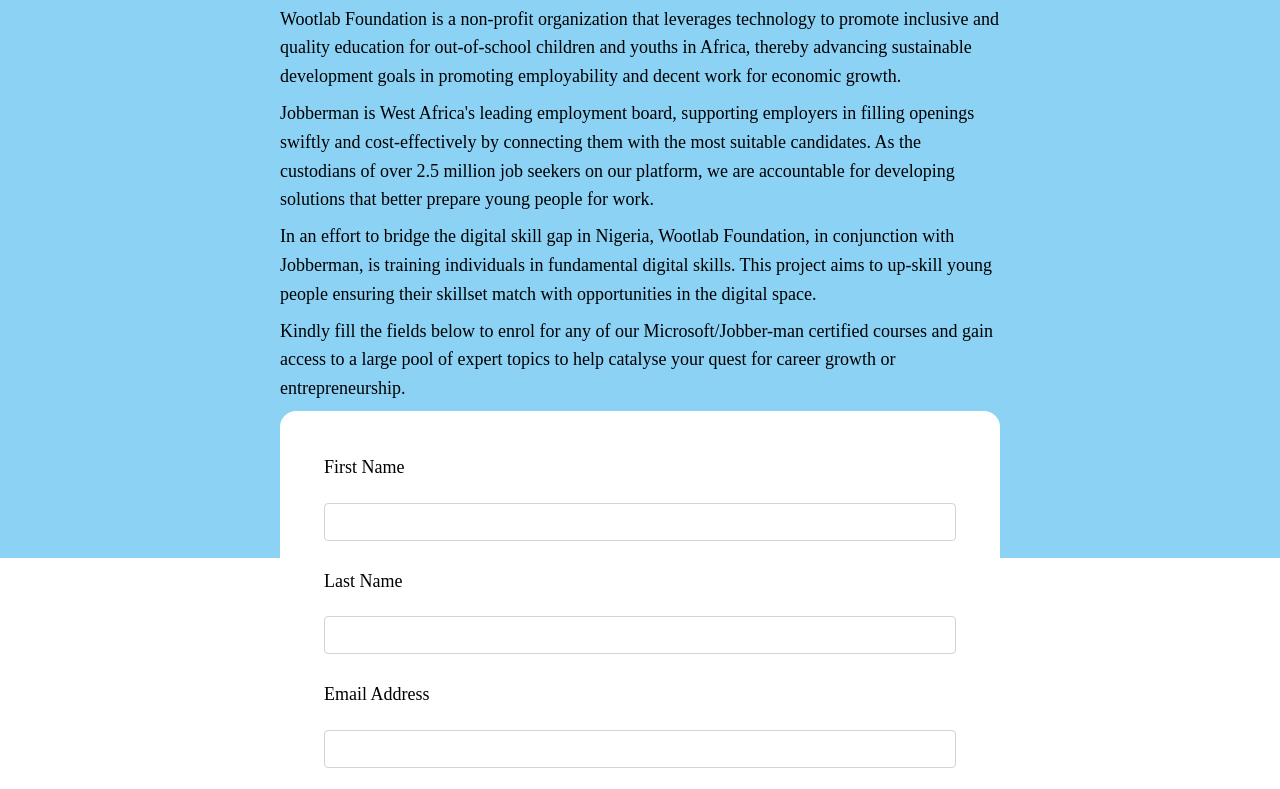
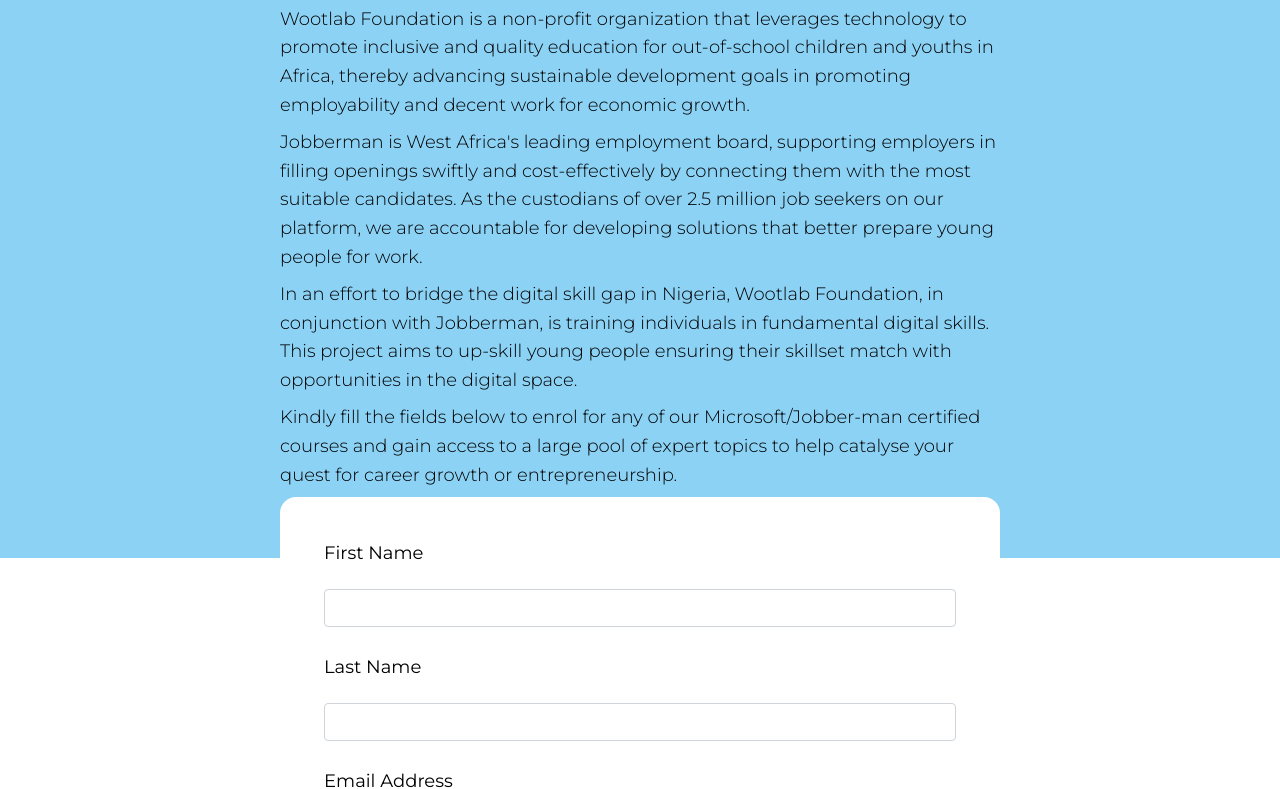
Before and after one commit to AtereD/WOOTLAB, a plain HTML site: page index.html in a window 1280 px wide. Shown: the part 242-1031 px from the top of the page. Drawn offline with Linux system fonts and the light colour scheme.

Commit message:
Update index.html

```diff
--- a/index.html
+++ b/index.html
@@ -5,6 +5,7 @@
         <meta charset="utf-8">
         <title>Wootlab</title>
         <link rel="stylesheet" href="css/styles.css">
+        <link href="https://fonts.googleapis.com/css2?family=Montserrat:wght@300;400&family=Roboto:wght@300;400;500;700&display=swap" rel="stylesheet">
 
     </head>
     <body>
```
